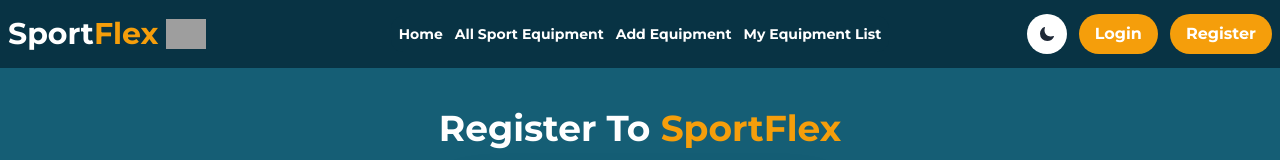
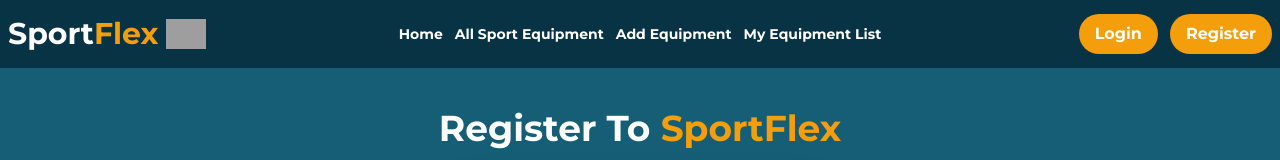
Before and after one commit to golamsarwar96/sport-flex-app-client, a React (Vite) app: page /register in a window 1280 px wide. Shown: the top 160 px of the page. Built offline with nearby package versions, Linux system fonts and the light colour scheme; no server answers; grey boxes are pictures that could not be loaded; a web font is replaced by a local one.

Commit message:
Having problem with dark mode setup. Will try later

```diff
--- a/src/components/Navbar.jsx
+++ b/src/components/Navbar.jsx
@@ -2,7 +2,6 @@ import { useContext } from "react";
 import { AuthContext } from "../provider/AuthProvider";
 import { Link, NavLink } from "react-router-dom";
 import logoIcon from "../assets/sports.png";
-import ThemeToggle from "./ThemeToggle";
 
 const Navbar = () => {
   const { user, logOut } = useContext(AuthContext);
@@ -88,9 +87,6 @@ const Navbar = () => {
       </div>
 
       <div className="navbar-end flex gap-3">
-        <div>
-          <ThemeToggle></ThemeToggle>
-        </div>
         {user && user?.email ? (
           <div className="flex text-sm items-center gap-2 text-white  font-semibold rounded-3xl">
             <img
--- a/src/components/ThemeToggle.jsx
+++ /dev/null
@@ -1,31 +0,0 @@
-import React, { useEffect, useState } from "react";
-import { IoMoon } from "react-icons/io5";
-import { MdSunny } from "react-icons/md";
-
-const ThemeToggle = () => {
-  const [theme, setTheme] = useState(localStorage.getItem("theme") || "light");
-
-  useEffect(() => {
-    document.documentElement.setAttribute("data-theme", theme);
-  }, [theme]);
-
-  const handleTheme = () => {
-    const newTheme = theme === "light" ? "dark" : "light";
-    setTheme(newTheme);
-    localStorage.setItem("theme", newTheme);
-  };
-
-  return (
-    <div>
-      <button className="p-3 rounded-full bg-white " onClick={handleTheme}>
-        {theme === "light" ? (
-          <IoMoon></IoMoon>
-        ) : (
-          <MdSunny className="text-black"></MdSunny>
-        )}
-      </button>
-    </div>
-  );
-};
-
-export default ThemeToggle;
```
Also changed, not shown: 1 other file (tests, documents, lock files or other folders).
